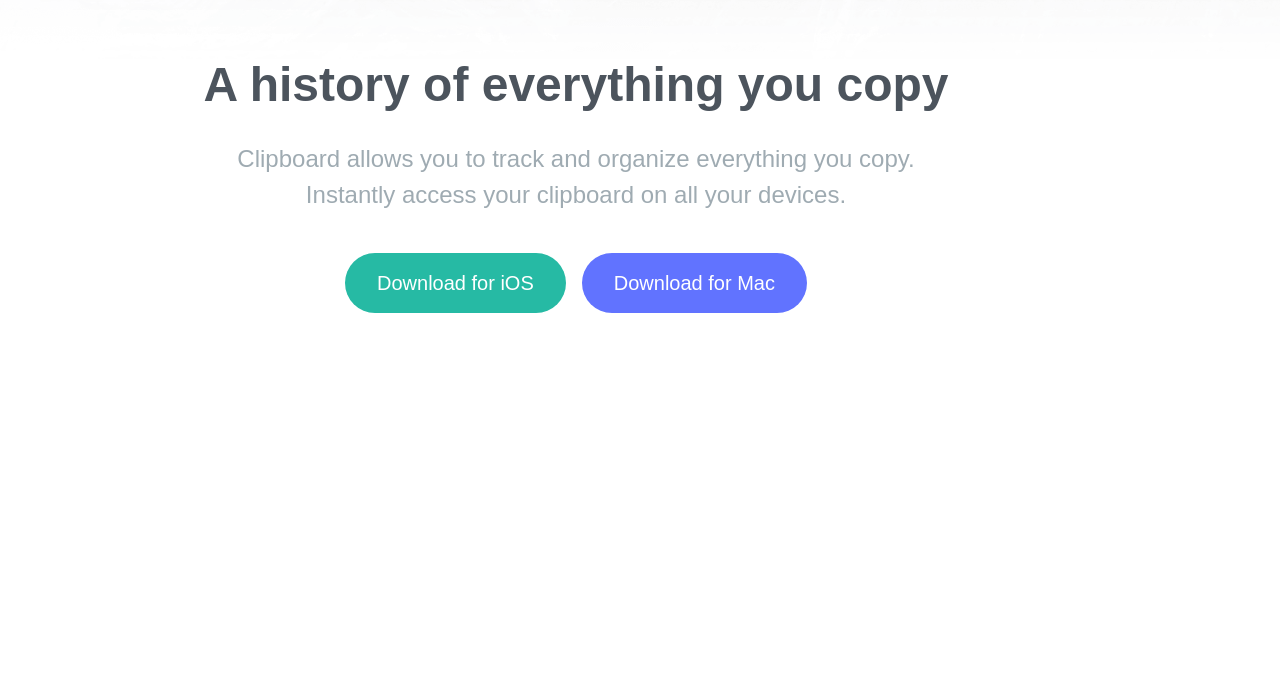
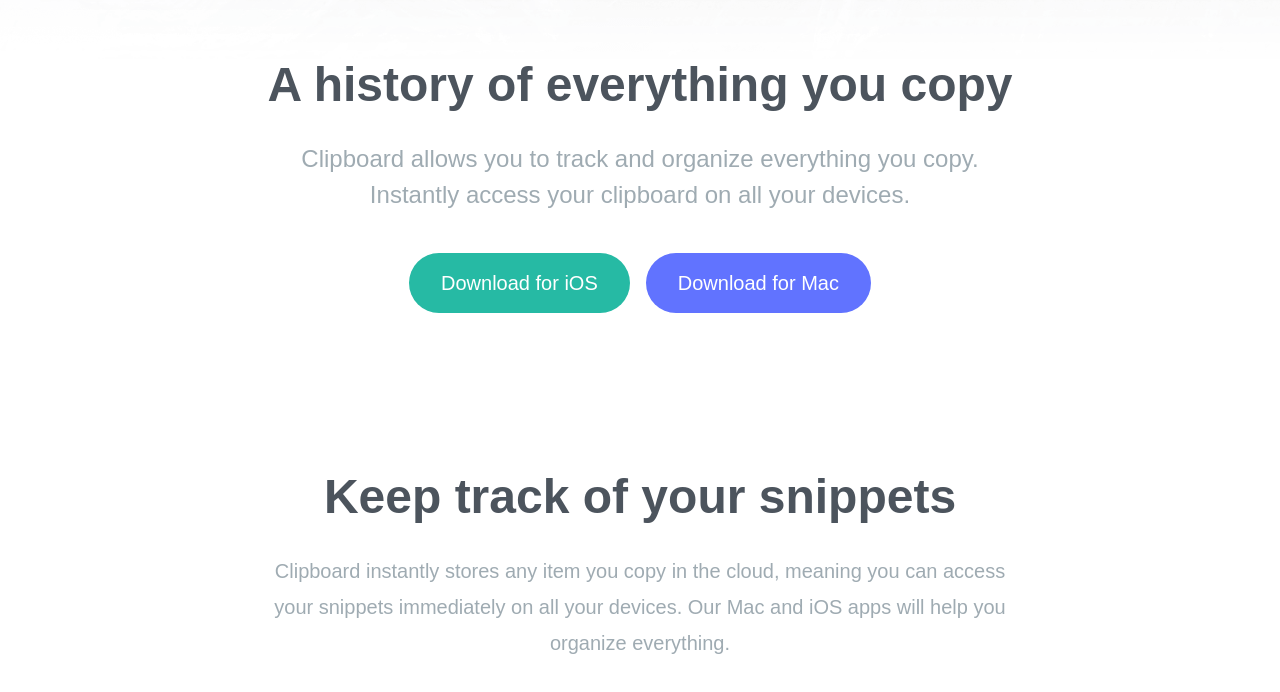
Before and after one commit to gaurav-shrestha/Download-Page, a website: page index.html in a window 1280 px wide. Shown: the part 256-948 px from the top of the page. Before the commit the page ends 800 px from the top, so only its background shows below. Drawn offline with Linux system fonts and the light colour scheme; a web font is replaced by a local one.

Commit message:
Details section added

```diff
--- a/index.html
+++ b/index.html
@@ -15,9 +15,9 @@
         <div id="main-container">
             <!-- Brand Section -->
             <section id="brand">
-                <div class="flex flex-col justify-center items-center max-w-6xl py-16 px-10">
+                <div class="flex flex-col justify-center items-center max-w-6xl mx-auto py-16 px-10">
                     <img src="images/logo.svg" alt="" class="mx-auto my-16" />
-                    <h3 class="font-bold text-4xl text-center mb-8 text-darkGrayishBlue md:text-5xl">A history of everything you copy</h3>
+                    <h3 class="font-bold text-4xl w-full text-center mb-8 text-darkGrayishBlue md:text-5xl">A history of everything you copy</h3>
                     <p class="text-2xl leading-9 text-center max-w-3xl mb-2 text-grayishBlue">
                         Clipboard allows you to track and organize everything you copy. Instantly access your clipboard on all your devices.
                     </p>
@@ -28,6 +28,14 @@
                     </div>
                 </div>
             </section>
+
+            <!-- Details Section -->
+            <section id="details">
+                <div class="flex flex-col justify-center items-center max-w-6xl mx-auto py-16 px-10">
+                    <h3 class="font-bold text-4xl w-full text-center mb-8 text-darkGrayishBlue md:text-5xl">Keep track of your snippets</h3>
+                    <p class="text-xl leading-9 text-center max-w-3xl mb-2 text-grayishBlue">Clipboard instantly stores any item you copy in the cloud, meaning you can access your snippets immediately on all your devices. Our Mac and iOS apps will help you organize everything.</p>
+                </div>
+            </section>
         </div>
     </body>
 </html>
```
Also changed, not shown: css/style.css.
